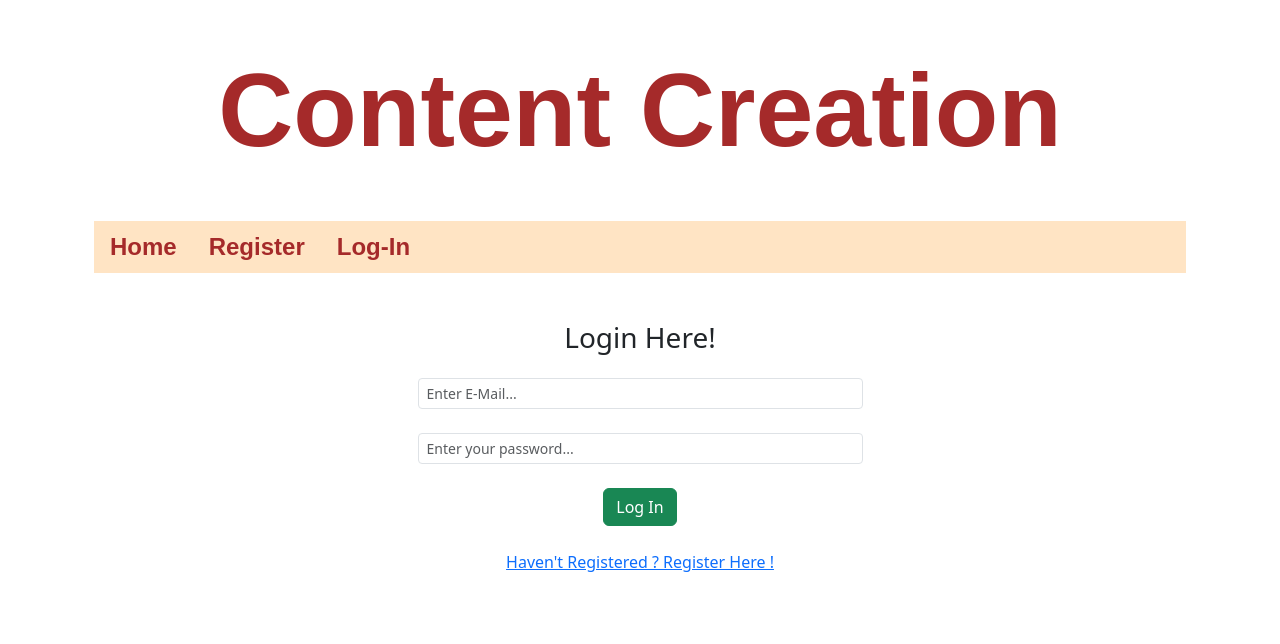
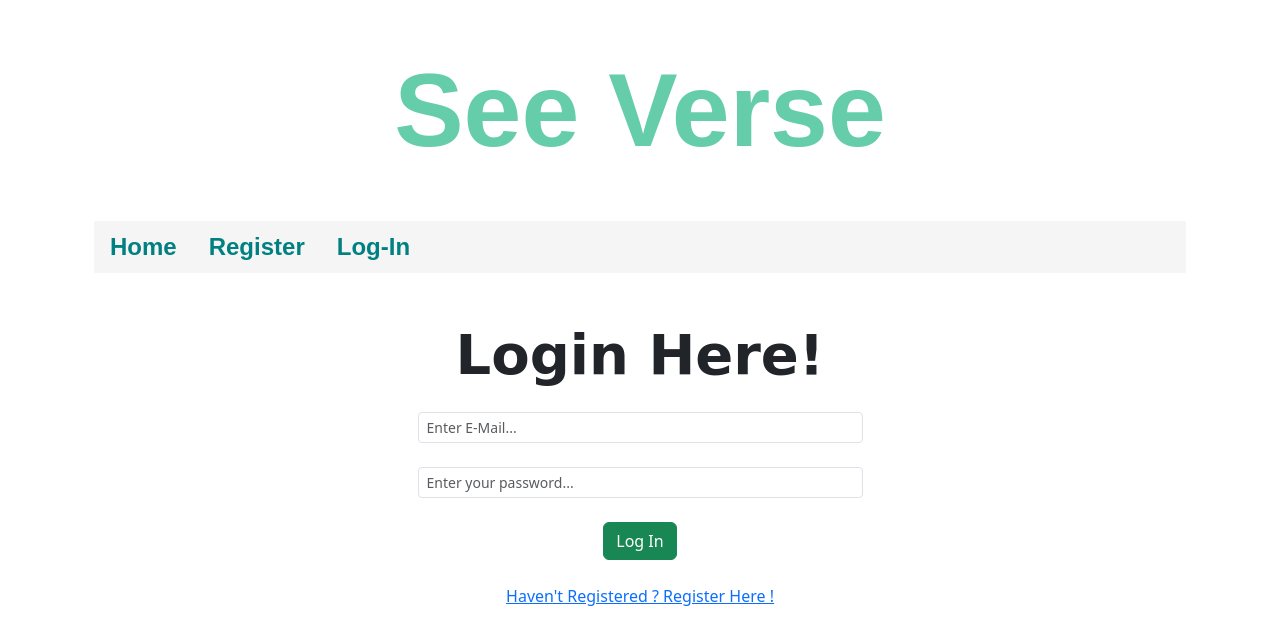
Before and after one commit to snhaRisa/content-creator-front-end, a React (Create React App) app: page /login in a window 1280 px wide. Shown: the top 644 px of the page. Built offline with nearby package versions, Linux system fonts and the light colour scheme.

Commit message:
Little Styling

```diff
--- a/public/index.html
+++ b/public/index.html
@@ -24,7 +24,7 @@
       work correctly both with client-side routing and a non-root public URL.
       Learn how to configure a non-root public URL by running `npm run build`.
     -->
-    <title>Content Posting Application</title>
+    <title> See Verse</title>
   </head>
   <body>
     <noscript>You need to enable JavaScript to run this app.</noscript>
--- a/src/Actions/usersAction.js
+++ b/src/Actions/usersAction.js
@@ -84,12 +84,12 @@ export const startAddUser = (inputObj, resetForm, history)=>
             }
             else
             {
-                Swal.fire(result.message);
+                Swal.fire(result.error);
             }
         }
         catch(err)
         {
-            Swal.fire(err.message);
+            Swal.fire(err.error);
         }
     })
 };
--- a/src/Components/App.js
+++ b/src/Components/App.js
@@ -61,7 +61,7 @@ const App = (props)=>
     return(
         <div className="container">
             <div className="text-center">
-                <h1 className="display-3 mt-5 mb-5 pd-3" style={{color: 'brown', fontSize: '6.5em', fontWeight: 'bold', fontFamily: 'Arial, sans-serif'}}>Content Creation</h1>
+                <h1 className="display-3 mt-5 mb-5 pd-3" style={{color: 'MediumAquaMarine', fontSize: '6.5em', fontWeight: 'bold', fontFamily: 'Arial, sans-serif'}}>See Verse</h1>
             </div>
             <Navigation isLog={isLog} handleIsLog={handleIsLog} />
         </div>
--- a/src/Components/HomePage.js
+++ b/src/Components/HomePage.js
@@ -33,7 +33,7 @@ const HomePage = (props)=>
 
     return(
         <div className='container text-center my-5'>
-            <h1 style={{color: 'brown', fontSize: '3.5em', fontWeight: 'bold', fontFamily: 'Comic Sans MS'}}>Home - Page</h1>
+            <h1 style={{ fontSize: '3.5em', fontWeight: 'bold', fontFamily: 'Comic Sans MS'}}>Home - Page</h1>
             <SearchHomePage/>
             <div className='row mt-5'>
                 {content.length > 0 ?
--- a/src/Components/Login.js
+++ b/src/Components/Login.js
@@ -74,7 +74,7 @@ const Login = (props)=>
 
     return(
         <div className='container mt-5 md-5 text-center'>
-            <h3 className='mb-4'>Login Here!</h3>
+            <h3 className='mb-4 mt-5' style={{ fontSize: '3.5em', fontWeight: 'bold', fontFamily: 'Comic Sans MS'}}>Login Here!</h3>
             <form onSubmit={handleSubmit}>
                 <div className='form-group mt-4'>
                     <div className='col-md-5 mx-auto'>
--- a/src/Components/Navigation.js
+++ b/src/Components/Navigation.js
@@ -30,14 +30,14 @@ const Navigation = (props) =>
 
     return (
         <div className='container md-5 pd-2'>
-            <ul className='nav' style={{ color:'black', backgroundColor: 'Bisque', fontSize: '1.5em', fontWeight: 'bold', fontFamily: 'Arial, sans-serif'}}>
-                <li className='nav-item'><Link to='/' className='nav-link' style={{ color: 'brown' }}>Home</Link></li>
+            <ul className='nav' style={{ color:'black', backgroundColor: 'WhiteSmoke', fontSize: '1.5em', fontWeight: 'bold', fontFamily: 'Arial, sans-serif'}}>
+                <li className='nav-item'><Link to='/' className='nav-link' style={{ color: 'Teal' }}>Home</Link></li>
                 {
                     isLog ?
                         <>
-                            {user.bio && <li><Link to='/post-content' className='nav-link' style={{ color: 'brown' }}>Post Content</Link></li>}
-                            <li><Link to='/account' className='nav-link' style={{ color: 'brown' }}>Account</Link></li>
-                            <li><Link to='/' style={{ color: 'brown' }} onClick={() => {
+                            {user.bio && <li><Link to='/post-content' className='nav-link' style={{ color: 'Teal' }}>Post Content</Link></li>}
+                            <li><Link to='/account' className='nav-link' style={{ color: 'Teal' }}>Account</Link></li>
+                            <li><Link to='/' style={{ color: 'Teal' }} onClick={() => {
                                 localStorage.removeItem('token');
                                 handleIsLog();
                                 dispatch(removeUser());
@@ -46,8 +46,8 @@ const Navigation = (props) =>
                         </>
                         :
                         <>
-                            <li><Link to='/register' className='nav-link' style={{ color: 'brown' }}>Register</Link></li>
-                            <li><Link to='/login' className='nav-link' style={{ color: 'brown' }}>Log-In</Link></li>
+                            <li><Link to='/register' className='nav-link' style={{ color: 'Teal' }}>Register</Link></li>
+                            <li><Link to='/login' className='nav-link' style={{ color: 'Teal' }}>Log-In</Link></li>
                         </>
                 }
             </ul>
--- a/src/Components/Register.js
+++ b/src/Components/Register.js
@@ -94,7 +94,7 @@ const Register = (props)=>
 
     return (
         <div className="container mt-5 md-5 text-center">
-            <h3 className="mb-4 ">Register With Us !</h3>
+            <h3 className="mb-4" style={{ fontSize: '3.5em', fontWeight: 'bold', fontFamily: 'Comic Sans MS'}}>Register With Us !</h3>
             <form onSubmit={handleSubmit}>
                 <div className="form-group mt-4 col-md-5 mx-auto">
                     <input className="form-control form-control-sm" type="text" name="username" value={username} placeholder="Enter Your User-Name..." onChange={handleChange}/>
--- a/src/Components/SearchHomePage.js
+++ b/src/Components/SearchHomePage.js
@@ -27,7 +27,7 @@ const SearchHomePage = (props)=>
             const temp = content.filter((ele)=>
             {
                 const creatorName = ele.creatorId.userId.username;
-                return creatorName.toLowerCase().includes(value);
+                return creatorName.toLowerCase().includes(value) || ele.category.trim().toLowerCase().includes(value);
             });
             setSearchResults(temp);
         }
@@ -44,7 +44,7 @@ const SearchHomePage = (props)=>
 
     return(
         <div className='container mt-3 md-3'>
-            <input className="form-control mr-sm-2 col-md-3" name='search' value={search} type="search" placeholder="Search your favorite creator..." onChange={handleChange}/>
+            <input className="form-control mr-sm-2 row col-md-5" name='search' value={search} type="search" placeholder="Search your favorite creator or category..." onChange={handleChange}/>
             {
                 searchResults.length > 0 &&
                 <div className='container mt-3 md-3'>
@@ -53,6 +53,7 @@ const SearchHomePage = (props)=>
                             <tr>
                                 <th>Name</th>
                                 <th>Title</th>
+                                <th>Category</th>
                                 <th>Posted On</th>
                                 <th>Action</th>
                             </tr>
@@ -64,6 +65,7 @@ const SearchHomePage = (props)=>
                                     return <tr key={id}>
                                         <td>{result.creatorId.userId.username}</td>
                                         <td>{result.title}</td>
+                                        <td>{result.category}</td>
                                         <td>{String(result.createdAt).substring(0,10)}</td>
                                         <td><button className='btn btn-dark btn-sm' onClick={()=>{handleContentView(result._id)}}>View</button></td>
                                     </tr>
--- a/src/index.js
+++ b/src/index.js
@@ -10,11 +10,6 @@ import configureStore from './Store/configureStore';
 
 //Store configurations
 const store = configureStore();
-console.log(store, store.getState());
-store.subscribe(()=>
-{
-    console.log('After Update', store.getState());
-});
 
 //initializing root & rendering it.
 const root = ReactDOM.createRoot(document.getElementById('root'));
```
Also changed, not shown: 1 other file (tests, documents, lock files or other folders).
